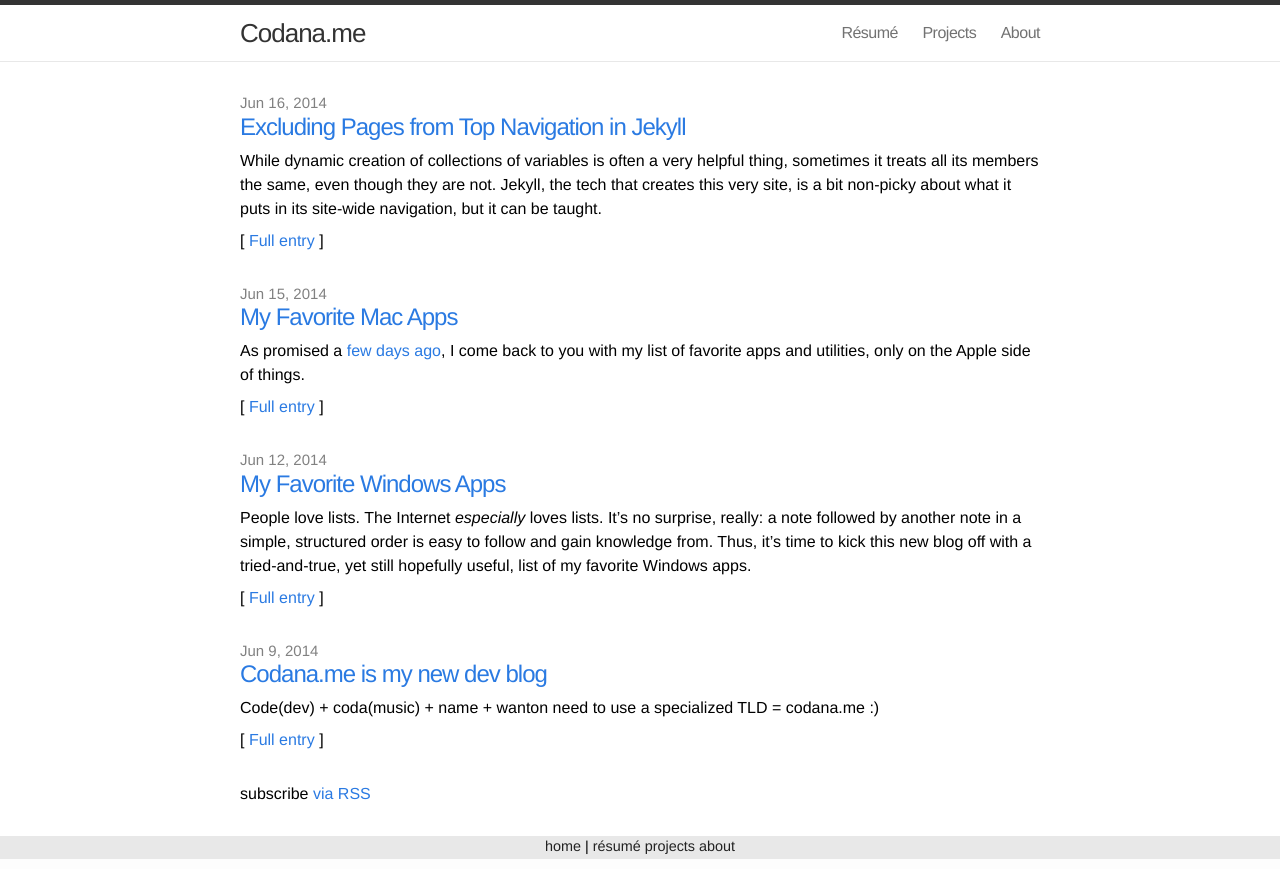
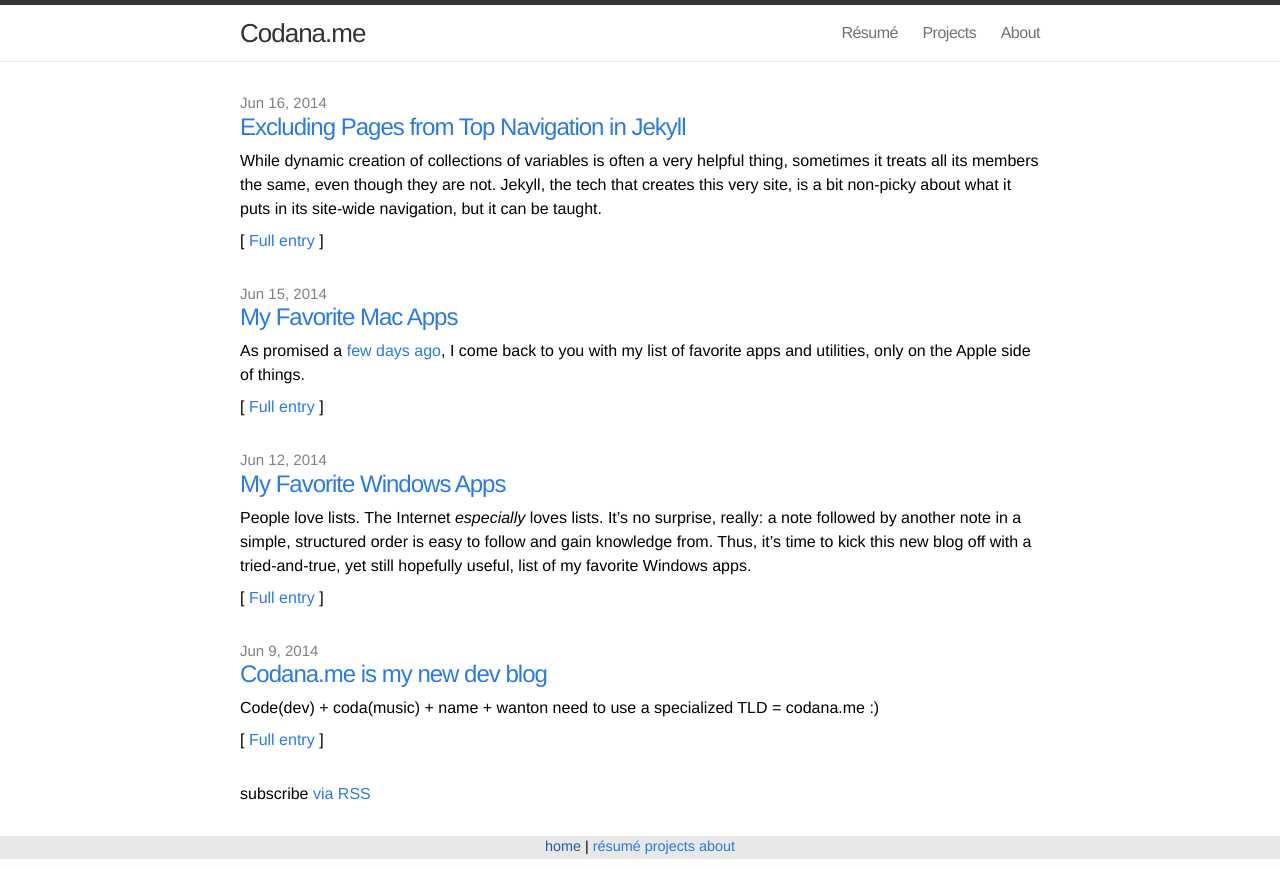
Before and after one commit to michaelchadwick/codana.me, a Jekyll site: the page built from index.html, in a window 1280 px wide. Shown: the top 869 px of the page. Built offline with Jekyll 4.4.1, drawn with Linux system fonts in a browser that asks for light colours; grey boxes are pictures that could not be loaded.

Commit message:
no, this time

```diff
--- a/assets/css/custom.css
+++ b/assets/css/custom.css
@@ -17,6 +17,5 @@
 }
 .footer-nav .footer-link
 {
-  color: #222;
   text-transform: lowercase;
 }
```
